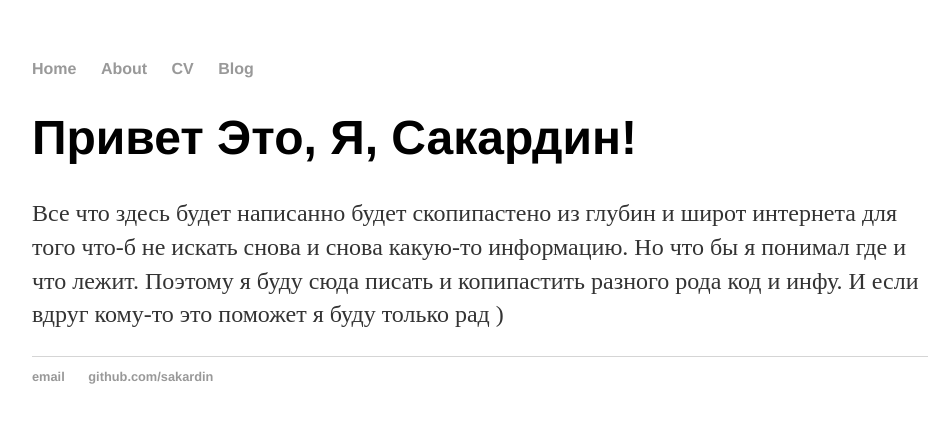
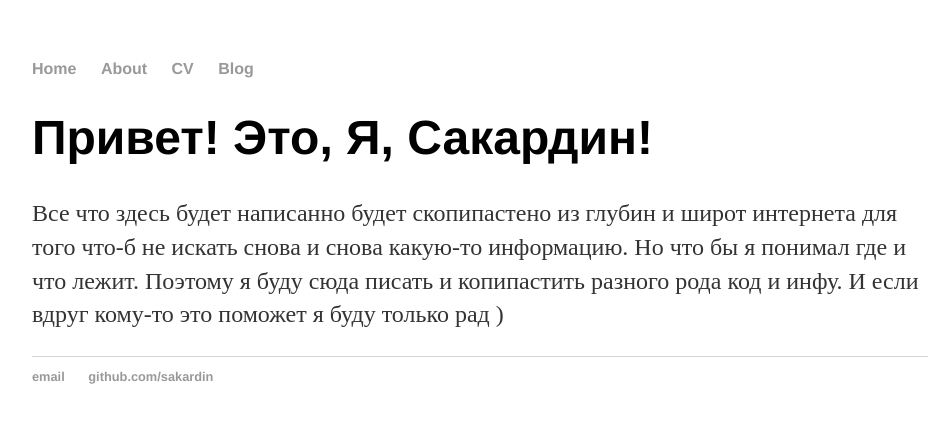
Before and after one commit to Sakardin/sakardin.github.io, a Jekyll site: the page built from index.html, in a window 1280 px wide. Shown: the top 423 px of the page, without its empty margins (160-1109 px from the left). Built offline with Jekyll 4.4.1, drawn with Linux system fonts in a browser that asks for light colours.

Commit message:
первый пост

```diff
--- a/blog/index.html
+++ b/blog/index.html
@@ -1,6 +1,6 @@
 ---
 layout: default
-title: Hank Quinlan's Blog
+title: Мой странный блог
 ---
 <h1>{{ page.title }}</h1>
 <ul class="posts">
--- a/index.html
+++ b/index.html
@@ -3,7 +3,7 @@ layout: default
 title: Сакардин Блог о всяком
 ---
 <div class="blurb">
-<h1>Привет Это, Я, Сакардин!</h1>
+<h1>Привет! Это, Я, Сакардин!</h1>
 	<p>Все что здесь будет написанно будет скопипастено из глубин и широт интернета для того что-б не искать снова
         и снова какую-то информацию. Но что бы я понимал где и что лежит. Поэтому я буду сюда писать и копипастить
         разного рода код и инфу. И если вдруг кому-то это поможет я буду только рад )</a></p>
```
